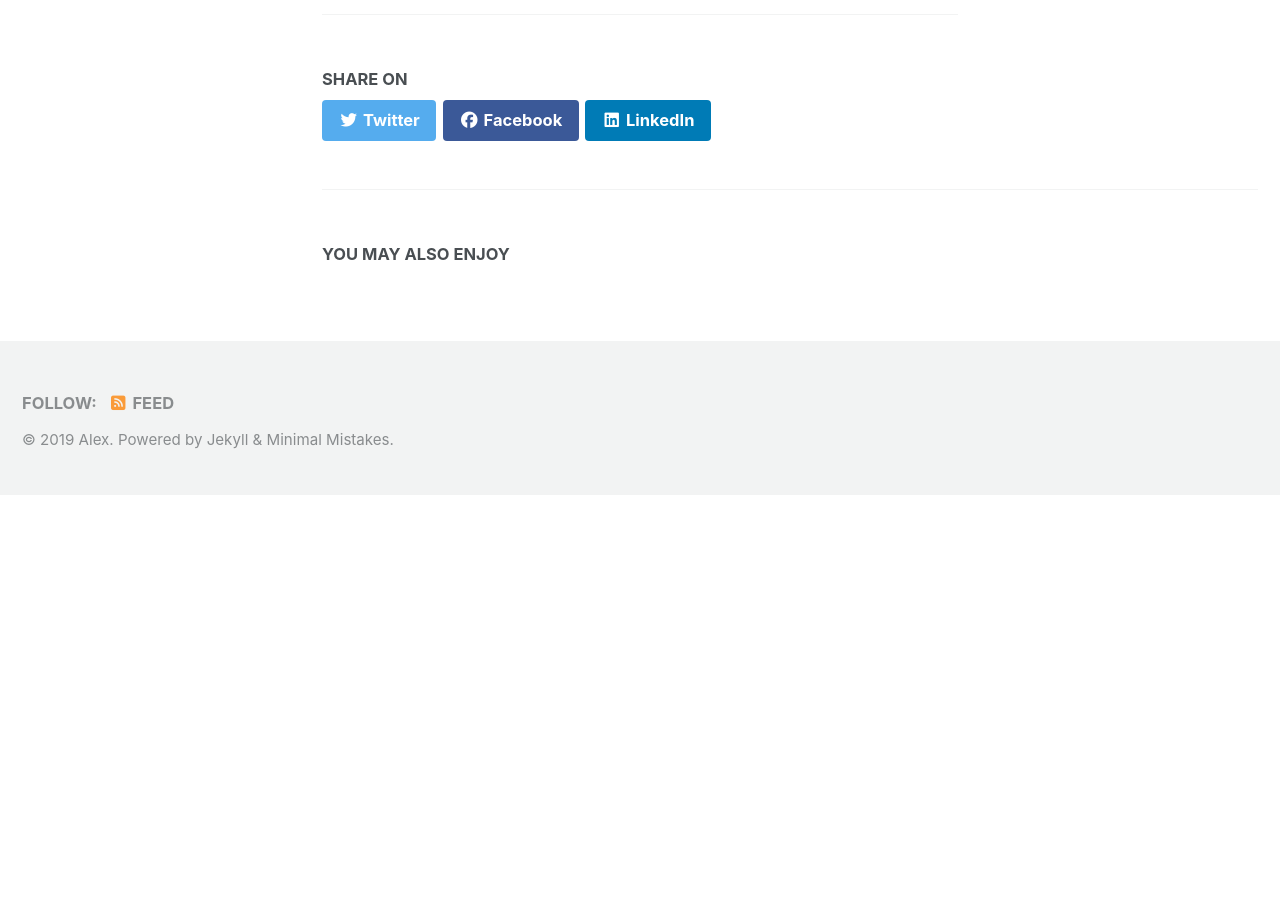
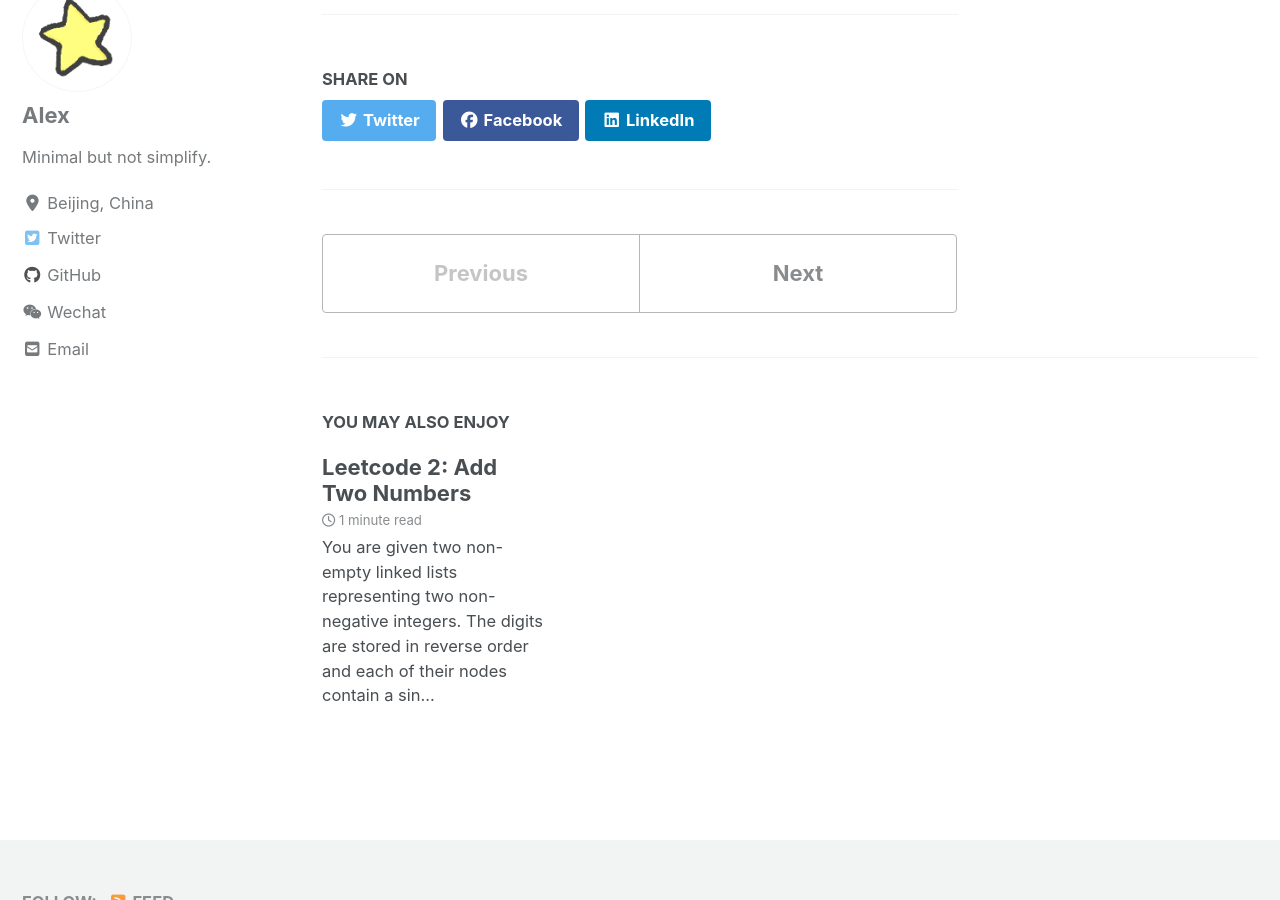
Before and after one commit to ullb/ullb.github.io, a Jekyll site: the page built from _posts/2019-12-1-leetcode-1.md, in a window 1280 px wide and 900 px high, scrolled down 1454 px. Built offline with Jekyll 4.4.1, drawn with Linux system fonts in a browser that asks for light colours; cached includes are drawn as plain includes; nearby versions of some CDN libraries; before the commit the page ends 1949 px from its top, so only the background shows below that; part of the change alters nothing that is shown.

Commit message:
Update posts

````diff
--- a/_posts/2019-12-1-leetcode-1.md
+++ b/_posts/2019-12-1-leetcode-1.md
@@ -2,7 +2,7 @@
 layout: single
 title: "Leetcode 1: Two Sum"
 category: Algorithm Problem
-tag: [leetcode, eazy]
+tags: [leetcode, eazy]
 ---
 
 Given an array of integers, return indices of the two numbers such that they add up to a specific target.
@@ -15,7 +15,7 @@ You may assume that each input would have exactly one solution, and you may not
 > Because nums[0] + nums[1] = 2 + 7 = 9,
 > return [0, 1].
 
-## Answer
+## Answer:
 ```cpp
 class Solution {
 public:
--- /dev/null
+++ b/_posts/2019-12-1-leetcode-2.md
@@ -0,0 +1,67 @@
+---
+layout: single
+title: "Leetcode 2: Add Two Numbers"
+category: Algorithm Problem
+tags: [leetcode, medium]
+---
+
+You are given two non-empty linked lists representing two non-negative integers. The digits are stored in reverse order and each of their nodes contain a single digit. Add the two numbers and return it as a linked list.
+
+You may assume the two numbers do not contain any leading zero, except the number 0 itself.
+
+## Example:
+> Input: (2 -> 4 -> 3) + (5 -> 6 -> 4)
+> Output: 7 -> 0 -> 8
+> Explanation: 342 + 465 = 807.
+
+## Answer:
+```cpp
+/**
+ * Definition for singly-linked list.
+ * struct ListNode {
+ *     int val;
+ *     ListNode *next;
+ *     ListNode(int x) : val(x), next(NULL) {}
+ * };
+ */
+class Solution {
+public:
+    ListNode* addTwoNumbers(ListNode* l1, ListNode* l2) {
+        auto res = l1;
+        int carry = 0;
+        ListNode* l1_prev;
+        while (l1 && l2) {
+            if (l1->val + l2->val + carry >= 10) {
+                l1->val += l2->val + carry - 10;
+                carry = 1;
+            } else {
+                l1->val += l2->val + carry;
+                carry = 0;
+            }
+            l1_prev = l1;
+            l1 = l1->next;
+            l2 = l2->next;
+        }
+        if (l2) {
+            l1_prev->next = l2;
+            l1 = l2;
+        }
+        while (l1) {
+            if (l1->val + carry >= 10) {
+                l1->val += carry - 10;
+                carry = 1;
+            } else {
+                l1->val += carry;
+                carry = 0;
+            }
+            l1_prev = l1;
+            l1 = l1->next;
+        }
+        if (carry) {
+            auto node = new ListNode(1);
+            l1_prev->next = node;
+        }
+        return res;
+    }
+};
+```
````
